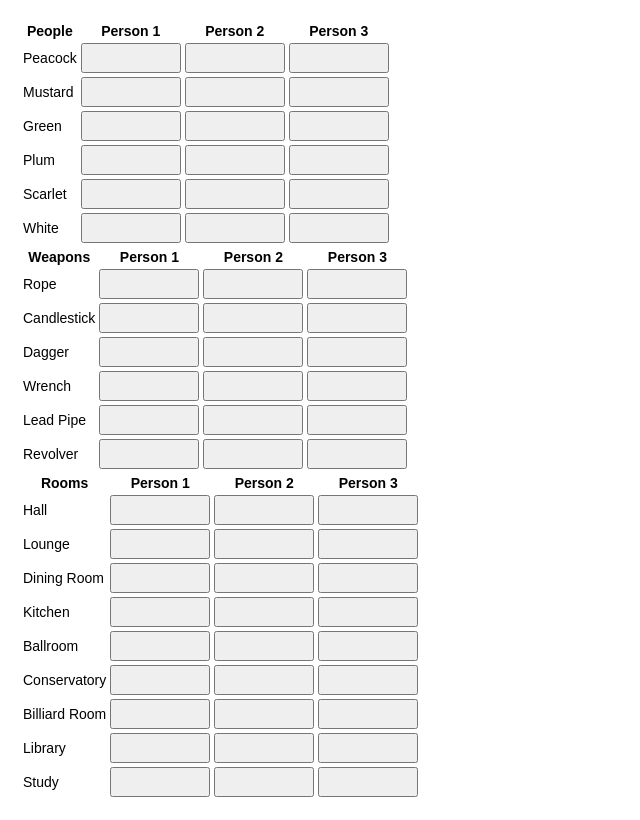
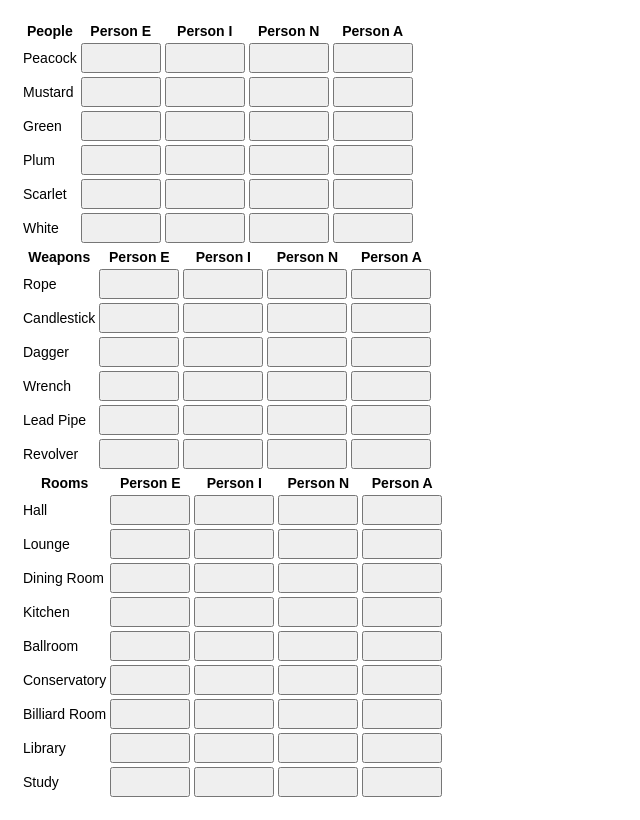
Before and after one commit to CodingPiglet/HelperApp, a React (Create React App) app: page / in a window 1280 px wide. Shown: the whole page, without its empty margins (0-640 px from the left). Built offline with nearby package versions, Linux system fonts and the light colour scheme.

Commit message:
Added 4th player.  Change of names

```diff
--- a/src/index.js
+++ b/src/index.js
@@ -19,8 +19,8 @@ import * as serviceWorkerRegistration from './serviceWorkerRegistration'
 //   document.getElementById('root')
 // );
 
-const number_of_players = 3;
-const player_names = ["Person 1", "Person 2", "Person 3", "Person 4"];
+const number_of_players = 4;
+const player_names = ["Person E", "Person I", "Person N", "Person A"];
 // const people_names = ["Plum", "Orange", "Red", "Blue", "exotic color", "x", "y"];
 // const room_names = ["D","B","c", "E", "f", "g", "h", "z", "d"];
 // const weapon_names = ["F","B","c", "E", "f", "g", "h", "z", "d"];
@@ -57,7 +57,7 @@ class Toggle extends React.Component {
   render() {
     var computed_id = this.props.row * this.props.num_players + this.props.player_num;
     return (
-      <button style={{height: '30px', width : '100px'}} onClick={this.props.onClick} id={this.props.info_type[0] + computed_id} info_type={this.props.info_type}>
+      <button style={{height: '30px', width : '80px'}} onClick={this.props.onClick} id={this.props.info_type[0] + computed_id} info_type={this.props.info_type}>
         {this.props.value}
       </button>
     );
@@ -146,13 +146,14 @@ class ClueInfo extends React.Component {
     return (
       <div>
         <div className="people-rows">
-          <Table>
+          <Table >
             <thead>
               <tr>
                 <th>People</th>
                 <th>{player_names[0]}</th>
                 <th>{player_names[1]}</th>
                 <th>{player_names[2]}</th>
+                <th>{player_names[3]}</th>
               </tr>
             </thead>
             <tbody>
@@ -168,6 +169,7 @@ class ClueInfo extends React.Component {
                 <th>{player_names[0]}</th>
                 <th>{player_names[1]}</th>
                 <th>{player_names[2]}</th>
+                <th>{player_names[3]}</th>
               </tr>
             </thead>
             <tbody>
@@ -183,6 +185,7 @@ class ClueInfo extends React.Component {
                 <th>{player_names[0]}</th>
                 <th>{player_names[1]}</th>
                 <th>{player_names[2]}</th>
+                <th>{player_names[3]}</th>
               </tr>
             </thead>
             <tbody>
@@ -202,7 +205,7 @@ class Game extends React.Component {
   constructor(props) {
     super(props);
     this.state = {
-      num_players: 3,
+      num_players: number_of_players,
       num_weapons: weapon_names.length,
       num_rooms: room_names.length,
       num_people: people_names.length,
```
